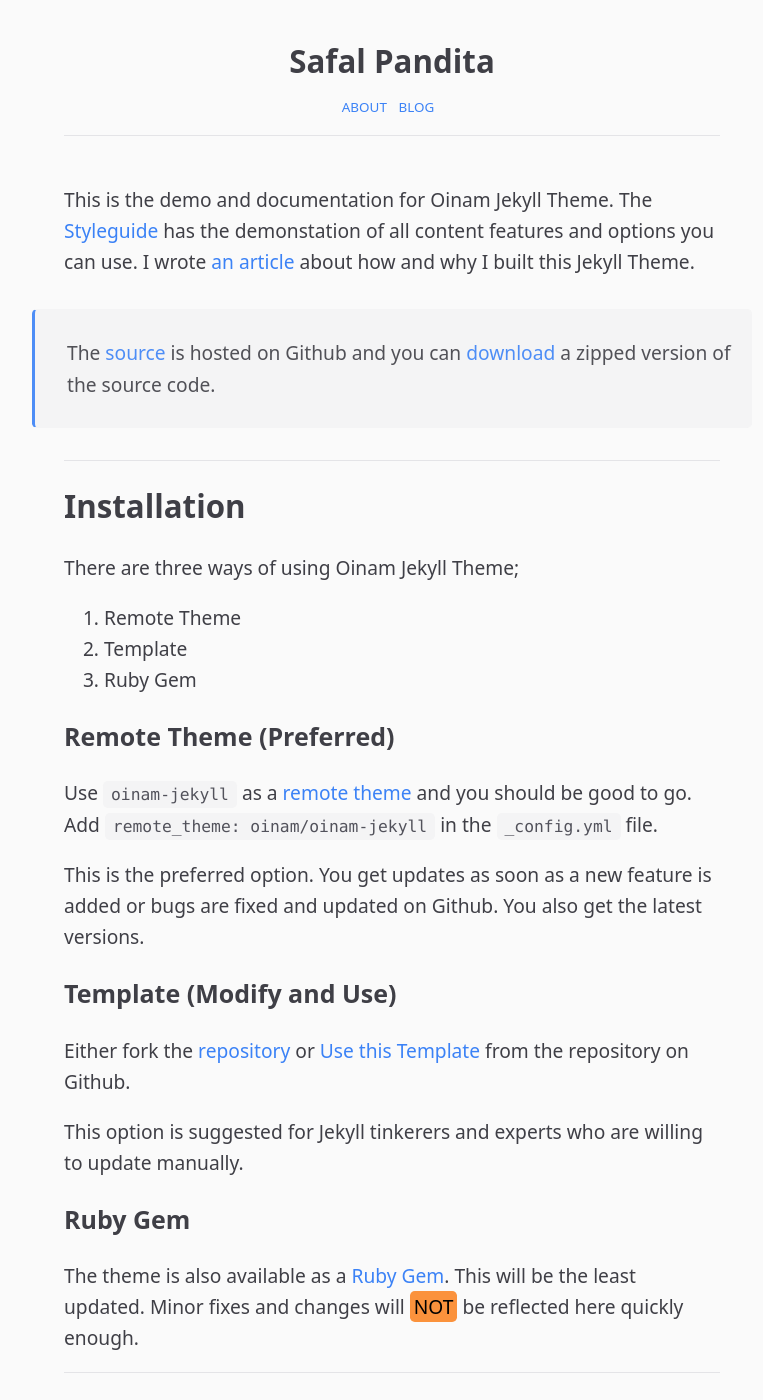
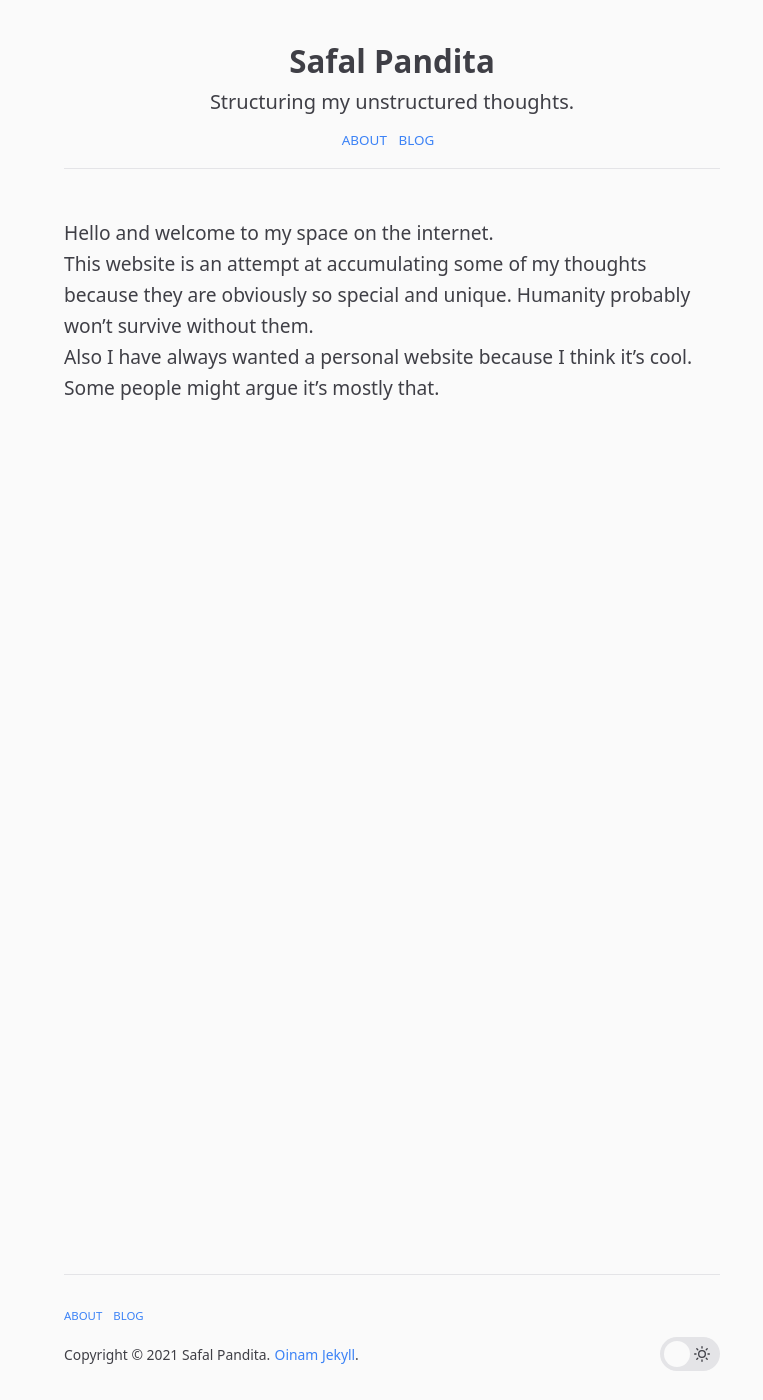
Before and after one commit to imhobo/imhobo.github.io, a Jekyll site: the page built from index.md, in a window 1280 px wide and 1400 px high. Shown: the whole window, without its empty margins (248-1011 px from the left). Built offline with Jekyll 4.4.1, drawn with Linux system fonts in a browser that asks for light colours; some of the changed text lies outside the part shown.

Commit message:
Homepage edited

```diff
--- a/_config.yml
+++ b/_config.yml
@@ -1,5 +1,5 @@
 title: Safal Pandita
-description:
+description: Structuring my unstructured thoughts.
 
 # Set this to your domain; baseurl is for the folder in your domain, if you have one -- `blog`.
 # you can leave both of them blank if you are deploying on a top-level domain.
--- a/index.md
+++ b/index.md
@@ -8,81 +8,6 @@
 layout: page
 ---
 
-This is the demo and documentation for Oinam Jekyll Theme. The [Styleguide]({{ site.baseurl | prepend: site.url }}/styleguide/) has the demonstation of all content features and options you can use. I wrote [an article](https://brajeshwar.com/2021/brajeshwar.com-2021/) about how and why I built this Jekyll Theme.
-
-> The [source](https://github.com/oinam/oinam-jekyll) is hosted on Github and you can [download](https://github.com/oinam/oinam-jekyll/archive/refs/heads/main.zip) a zipped version of the source code.
-
----
-## Installation
-
-There are three ways of using Oinam Jekyll Theme;
-
-1. Remote Theme
-2. Template
-3. Ruby Gem
-
-### Remote Theme (Preferred)
-
-Use `oinam-jekyll` as a [remote theme](https://docs.github.com/en/pages/setting-up-a-github-pages-site-with-jekyll/adding-a-theme-to-your-github-pages-site-using-jekyll) and you should be good to go. Add `remote_theme: oinam/oinam-jekyll` in the `_config.yml` file.
-
-This is the preferred option. You get updates as soon as a new feature is added or bugs are fixed and updated on Github. You also get the latest versions.
-
-### Template (Modify and Use)
-
-Either fork the [repository](https://github.com/oinam/oinam-jekyll) or [Use this Template](https://github.com/oinam/oinam-jekyll/generate) from the repository on Github.
-
-This option is suggested for Jekyll tinkerers and experts who are willing to update manually.
-
-### Ruby Gem
-
-The theme is also available as a [Ruby Gem](https://rubygems.org/gems/oinam-jekyll). This will be the least updated. Minor fixes and changes will <mark>NOT</mark> be reflected here quickly enough.
-
----
-## Layouts
-
-1. `home` layout where you can have content blurbs on the top and the last few recent posts.
-2. `blog` layout that lists the titles of the posts along with the years as the headings.
-3. `page` layout for pages.
-4. `post` layout for posts.
-
-### Configuration
-
-The `_config.yml` has quite a few settings that are configurable. Removing the default Footer Credit and the Footer text are configurable. Choosing either Serif or Sans-Serif font-family, etc.
-
-### Color
-
-There are three basic color themes included -- `default`, [nord](https://www.nordtheme.com), and `vintage`. Treat them as samples for you to make your own. If you are tinkering with the code, you will find it as easy as just changing few color (HEX) values in the CSS. If you want to pick one of the three, pick a choice in `_config.yml`.
-
----
-## Content
-
-The [Styleguide]({{ site.baseurl | prepend: site.url }}/styleguide/) has examples and demos to treat images, videos, etc. with various layout and placement options.
-
----
-## Development
-
-Plain simple Jekyll and nothing else. Get Jekyll running on your local system and run this;
-
-`$ bundle exec jekyll serve`
-
-Or enable `drafts`, `future`, and serve it `incremental`;
-
-`$ bundle exec jekyll serve --drafts --future --incremental`
-
----
-## Contributing
-
-You are welcome to contribute to the theme by sending in Pull Request with changes, edits, and fixes. Or, contribute by filing [Bugs and Issues](https://github.com/oinam/oinam-jekyll/issues).
-
-There is a `server` that runs a local development server for development;
-
-`$ ./server`
-
-it is just a script that runs;
-
-`$ bundle exec jekyll serve --config _config.yml,_config_dev.yml`
-
----
-## License
-
-The theme is available as open source under the terms of the [MIT License](http://opensource.org/licenses/MIT).
+Hello and welcome to my space on the internet.
+This website is an attempt at accumulating some of my thoughts because they are obviously so special and unique. Humanity probably won't survive without them.
+Also I have always wanted a personal website because I think it's cool. Some people might argue it's mostly that.
```
Also changed, not shown: favicon.ico.
